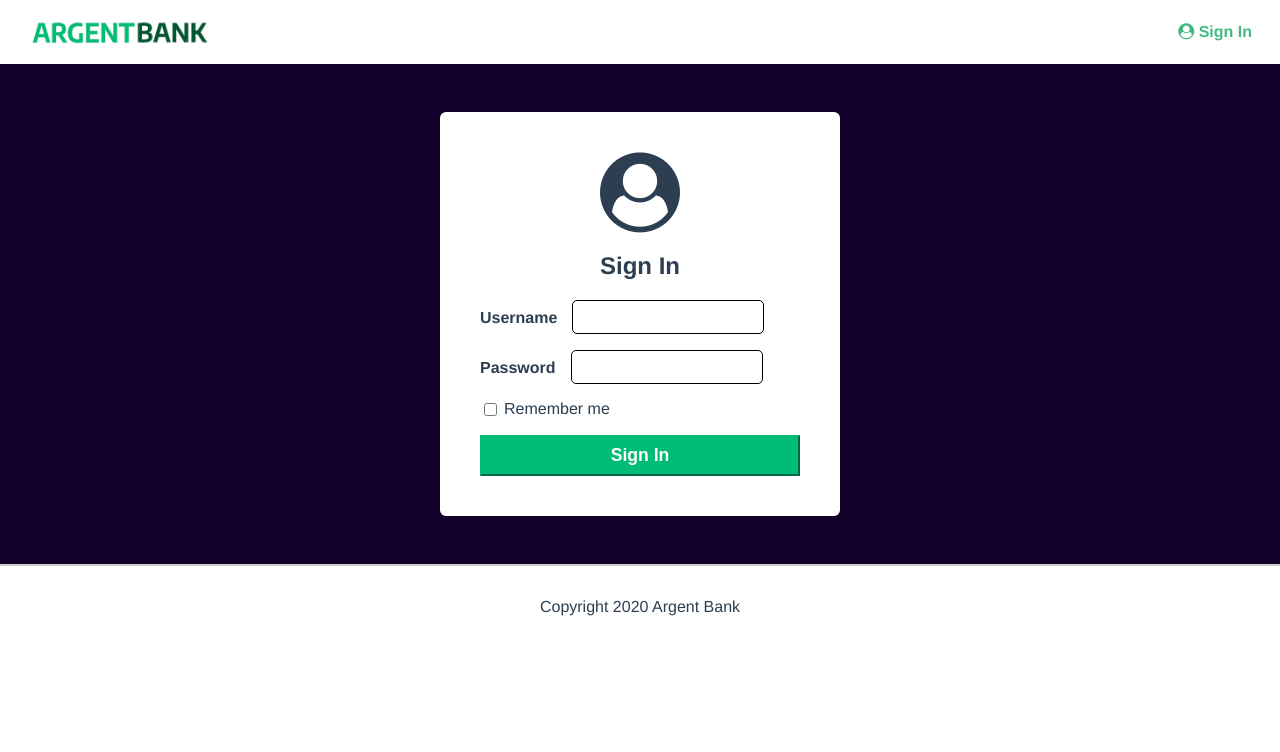
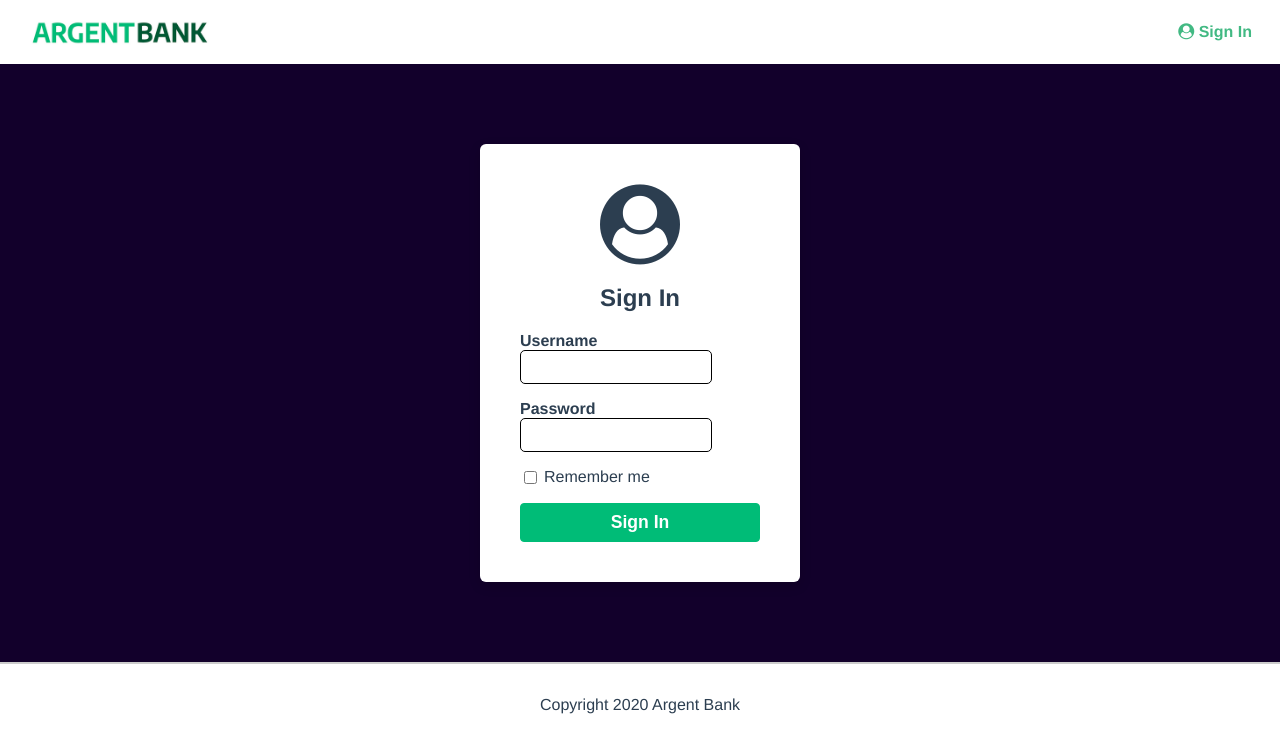
Before and after one commit to Theo-Belland/Argent-Bank, a React (Vite) app in the folder Front-End/: page /sign-in in a window 1280 px wide. Shown: the top 752 px of the page. Built offline with nearby package versions, Linux system fonts and the light colour scheme; no server answers.

Commit message:
Responsive du site

```diff
--- a/Front-End/src/style/main.css
+++ b/Front-End/src/style/main.css
@@ -23,9 +23,9 @@ body {
   flex: 1;
   display: flex;
   flex-direction: column;
-  justify-content: center; /* centre verticalement le contenu */
-  align-items: center; /* centre horizontalement */
-  padding: 3rem 0; /* ajoute de la marge verticale */
+  justify-content: center;
+  align-items: center;
+  padding: 3rem 0;
 }
 
 .bg-dark {
@@ -34,16 +34,16 @@ body {
 
 .sr-only {
   border: 0 !important;
-  clip: rect(1px, 1px, 1px, 1px) !important; /* 1 */
+  clip: rect(1px, 1px, 1px, 1px) !important;
   -webkit-clip-path: inset(50%) !important;
-  clip-path: inset(50%) !important; /* 2 */
+  clip-path: inset(50%) !important;
   height: 1px !important;
   margin: -1px !important;
   overflow: hidden !important;
   padding: 0 !important;
   position: absolute !important;
   width: 1px !important;
-  white-space: nowrap !important; /* 3 */
+  white-space: nowrap !important;
 }
 
 .main-nav {
@@ -110,40 +110,6 @@ body {
   font-size: 0.9rem;
 }
 
-@media (min-width: 920px) {
-  .hero {
-    height: 400px;
-    background-position: 0% 33%;
-  }
-
-  .hero-content {
-    position: absolute;
-    top: 50px;
-    right: 50px;
-    width: 300px;
-    margin: 2rem;
-  }
-
-  .hero-content .subtitle {
-    font-size: 1.5rem;
-  }
-
-  .hero-content .text {
-    font-size: 1.2rem;
-  }
-}
-
-.features {
-  display: flex;
-  flex-direction: column;
-}
-
-@media (min-width: 920px) {
-  .features {
-    flex-direction: row;
-  }
-}
-
 .feature-icon {
   width: 100px;
   border: 10px solid #00bc77;
@@ -163,25 +129,39 @@ body {
   margin-bottom: 0.5rem;
 }
 
+/* ------------------------------------------
+   SIGN-IN — Responsive
+------------------------------------------ */
+.sign-in-content {
+  background-color: #fff;
+  width: 90%;                  /* prend 90% de l’écran sur mobile */
+  max-width: 400px;            /* jamais plus large que 400px */
+  padding: 2.5rem;
+  border-radius: 6px;
+  box-shadow: 0 4px 12px rgba(0,0,0,0.15);
+
+  display: flex;
+  flex-direction: column;      /* tout en colonne */
+  align-items: center;         /* centré horizontalement */
+  margin: 2rem auto;           /* centré dans la page */
+  box-sizing: border-box;
+  text-align: center;
+}
+
 .sign-in-button {
   display: block;
-  width: 100%;
+  width: 100%;                 /* prend toute la largeur du container */
   padding: 8px;
   font-size: 1.1rem;
   font-weight: bold;
   margin-top: 1rem;
-  border-color: #00bc77;
+  border: 1px solid #00bc77;
   background-color: #00bc77;
   color: #fff;
+  border-radius: 4px;
+  cursor: pointer;
 }
 
-.sign-in-content {
-  background-color: #fff;
-  width: 320px;
-  padding: 2.5rem;
-  border-radius: 6px;
-  box-shadow: 0 4px 12px rgba(0, 0, 0, 0.15); /* effet de profondeur doux */
-}
 .sign-in-icon {
   font-size: 5rem;
 }
@@ -224,24 +204,28 @@ body {
   padding: 0;
 }
 
+/* ------------------------------------------
+   ACCOUNT — Version responsive
+------------------------------------------ */
 .account {
   display: flex;
   justify-content: space-between;
   align-items: center;
   border: 1px solid black;
   background-color: #fff;
-  width: 1100px;
-  margin: 0 auto;
-  flex-direction: column;
+  width: 90vw;           /* prend 90% de l’écran sur mobile */
+  max-width: 1400px;     /* jamais plus grand que 1400px */
+  margin: 0 auto 2rem;
+  flex-direction: column;  /* mobile first */
   padding: 1.5rem;
   box-sizing: border-box;
   text-align: left;
-  margin-bottom: 2rem;
+  gap: 1.5rem;
 }
 
 .account-amount {
-  margin: 0;
-  font-size: 2.5rem;
+  margin: 0.3rem 0;
+  font-size: 2rem;
   font-weight: bold;
 }
 
@@ -257,7 +241,6 @@ body {
 }
 
 .account-content-wrapper {
-  width: 100%;
   flex: 1;
 }
 
@@ -273,32 +256,70 @@ body {
   margin-bottom: 2rem;
 }
 
-.header h1{
+.header h1 {
   color: white;
 }
 
 .transaction-button {
   display: block;
-  width: 100%;
-  padding: 8px;
+  width: 100%;   /* mobile first */
+  padding: 10px;
   font-size: 1.1rem;
   font-weight: bold;
-  margin-top: 1rem;
-  border-color: #00bc77;
   background-color: #00bc77;
+  border: 1px solid #00bc77;
   color: #fff;
+  cursor: pointer;
+  border-radius: 4px;
 }
 
+.features {
+  display: flex;
+  flex-direction: column;
+}
+
+/* ------------------------------------------
+   MEDIA QUERIES
+------------------------------------------ */
 @media (min-width: 720px) {
+  /* Account becomes row */
   .account {
     flex-direction: row;
-  }
-
-  .account-content-wrapper.cta {
-    flex: 0;
+    align-items: center;
+    gap: 0;
   }
 
   .transaction-button {
     width: 200px;
   }
+
+  /* Sign-in content desktop width */
+  .sign-in-content {
+    width: 320px;       /* largeur fixe sur desktop */
+    padding: 2.5rem;
+    flex-direction: column;
+  }
 }
+
+@media (min-width: 920px) {
+  .hero {
+    height: 400px;
+    background-position: 0% 33%;
+  }
+
+  .hero-content {
+    position: absolute;
+    top: 50px;
+    right: 50px;
+    width: 300px;
+    margin: 2rem;
+  }
+
+  .hero-content .subtitle {
+    font-size: 1.5rem;
+  }
+
+  .hero-content .text {
+    font-size: 1.2rem;
+  }
+}
```
